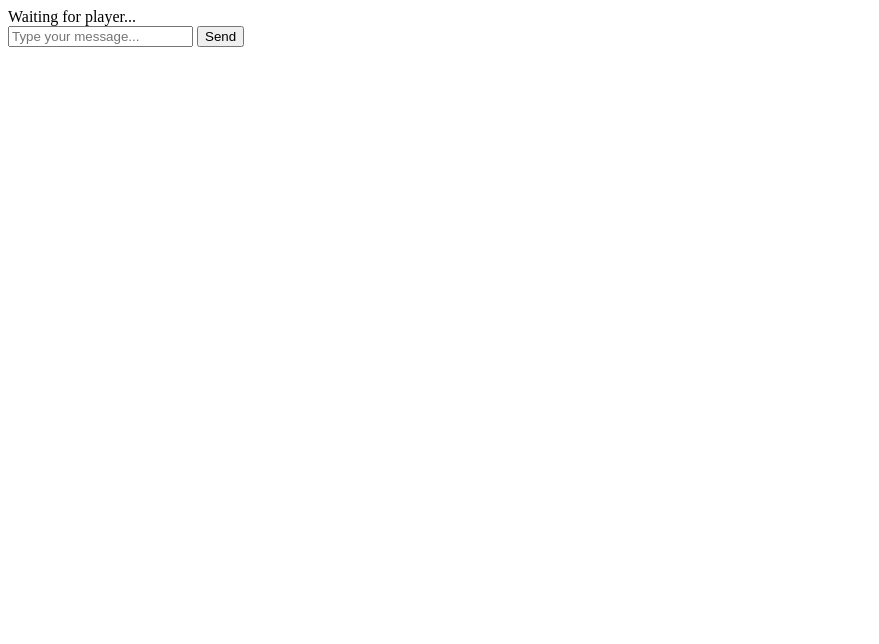
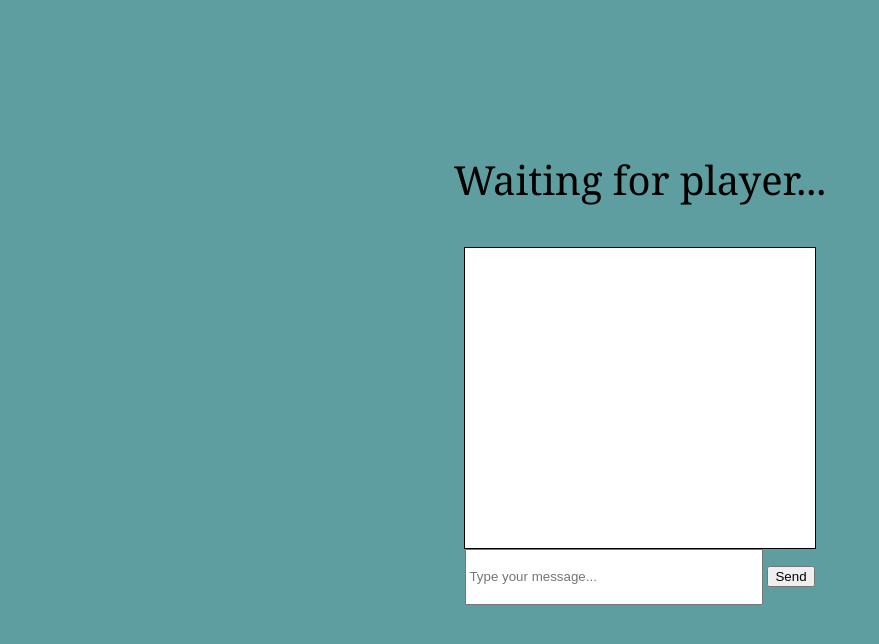
Before and after one commit to Yuri-amaralsantos/chatMultiplayer, a website: page multiplayer-text-game/public/index.html in a window 1280 px wide. Shown: the whole page, without its empty margins (0-879 px from the left). Drawn offline with nearby package versions, Linux system fonts and the light colour scheme; no server answers.

Commit message:
interface

```diff
--- a/multiplayer-text-game/public/index.html
+++ b/multiplayer-text-game/public/index.html
@@ -1,17 +1,44 @@
 <!DOCTYPE html>
 <html lang="en">
   <head>
-    <meta charset="UTF-8">
-    <meta name="viewport" content="width=device-width, initial-scale=1.0">
+    <meta charset="UTF-8" />
+    <meta name="viewport" content="width=device-width, initial-scale=1.0" />
     <title>Multiplayer Messaging Game</title>
+    <style>
+      body {
+        min-height: 700px;
+        display: flex;
+        flex-direction: column;
+        align-items: center;
+        justify-content: center;
+        background-color: cadetblue;
+      }
+      #roleBox {
+        font-size: 40px;
+        font-family: Georgia; /* Change font-family here */
+
+      }
+      #messageInput {
+        min-width: 290px;
+        min-height: 50px;
+      }
+      #messages {
+        border: 1px solid black;
+        min-height: 300px;
+        min-width: 350px;
+        background-color: rgb(255, 255, 255);
+        font-size: 16px;
+        font-family: Georgia;
+      }
+    </style>
   </head>
   <body>
-    <div id="roleBox">Waiting for player...</div>
-    <div>
+    <p id="roleBox">Waiting for player...</p>
+    <div id="messages"></div>
+    <div id="input">
       <input id="messageInput" type="text" placeholder="Type your message..." />
       <button id="sendButton">Send</button>
     </div>
-    <div id="messages"></div>
 
     <!-- Include the Socket.io library -->
     <script src="/socket.io/socket.io.js"></script>
--- a/multiplayer-text-game/public/index.js
+++ b/multiplayer-text-game/public/index.js
@@ -7,7 +7,7 @@ const roleBox = document.getElementById('roleBox');
 
 // Display the assigned role
 socket.on('assignRole', (role) => {
-    roleBox.textContent = `${role}`;
+    roleBox.innerHTML = `${role}`;
 });
 
 // Update player slots when the server sends an update
```
Also changed, not shown: 1 other file. Lines whose indentation alone changed are shown as unchanged.
